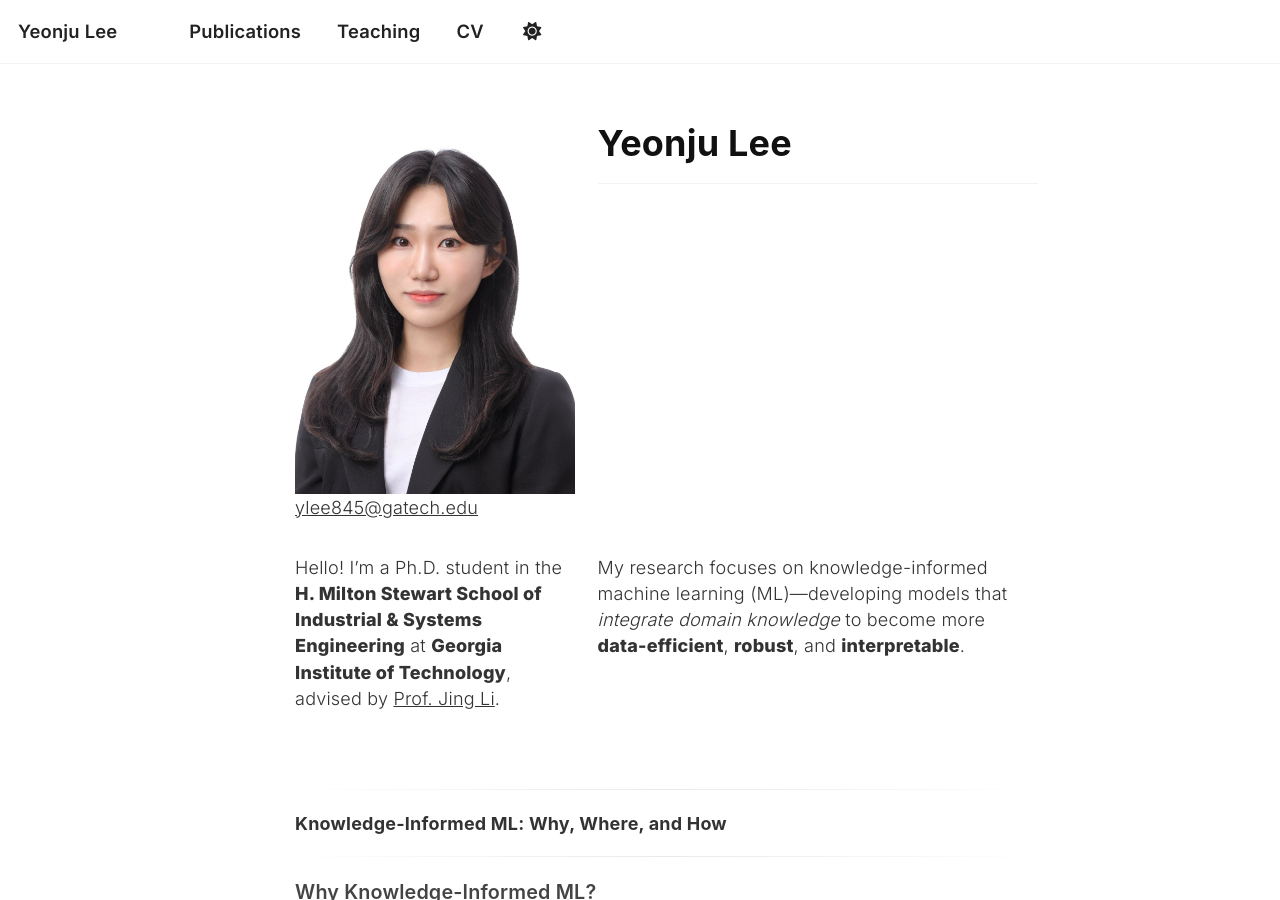
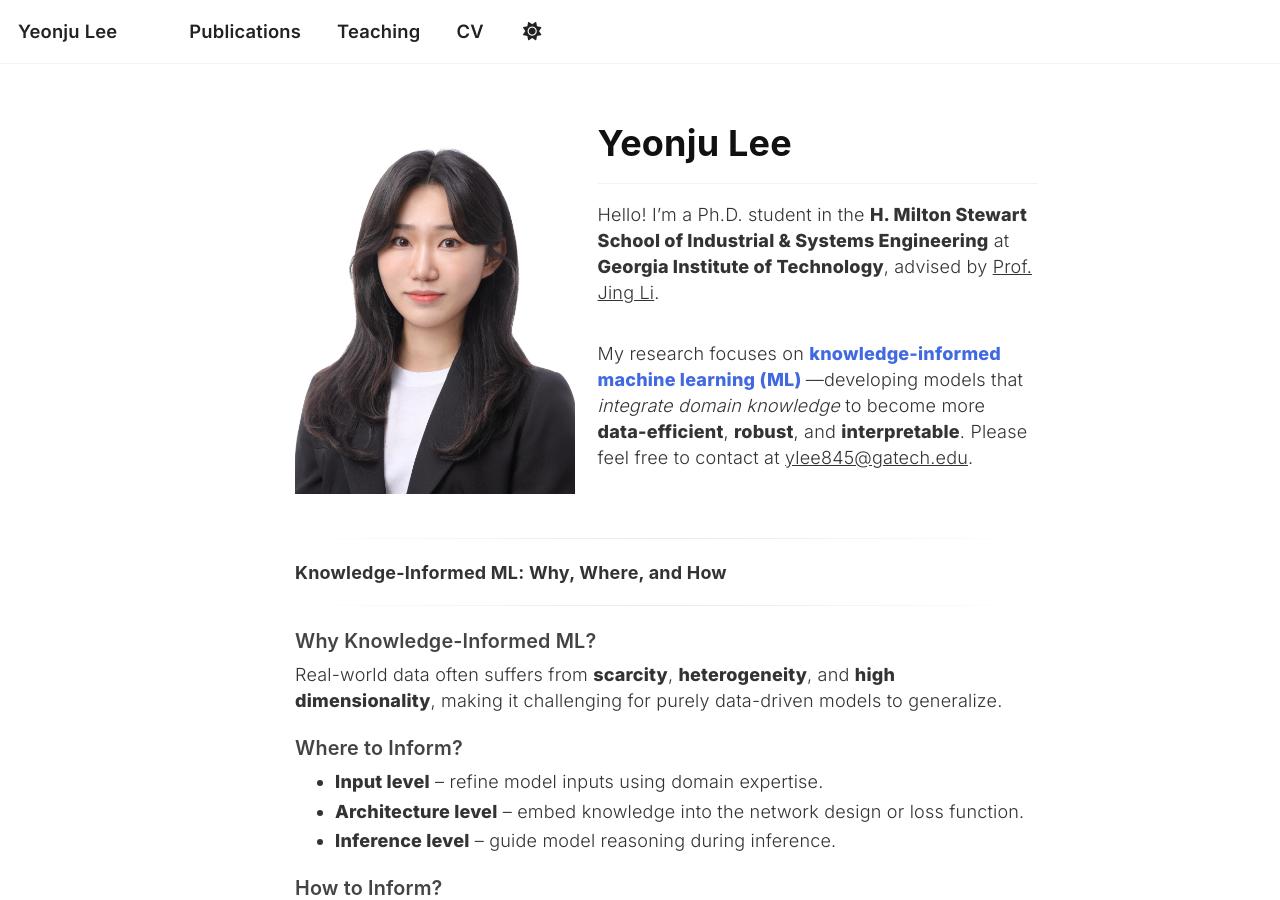
Before and after one commit to ylee845/ylee845.github.io, a Jekyll site: the page built from _pages/about.md, in a window 1280 px wide and 900 px high. Built offline with Jekyll 4.4.1, drawn with Linux system fonts in a browser that asks for light colours; a script that is not in the unit is left out.

Commit message:
Update about.md

```diff
--- a/_pages/about.md
+++ b/_pages/about.md
@@ -140,30 +140,33 @@ h4 {
 </style>
 
 <div class="intro">
-  <div class="profile-container">
-    <img class="intro__img" src="/images/prof_headshot7.jpg" alt="Yeonju Lee Portrait">
-    <p class="email"><a href="mailto:ylee845@gatech.edu">ylee845@gatech.edu</a></p>
-  </div>
+  <img class="intro__img" src="/images/prof_headshot7.jpg" alt="Yeonju Lee Portrait">
 
   <div class="intro__body">
     <h2 class="intro__title">Yeonju Lee</h2>
+
     <p>
-      Hello! I’m a Ph.D. student in the <strong>H. Milton Stewart School of Industrial & Systems Engineering</strong> at
+      Hello! I’m a Ph.D. student in the
+      <strong>H. Milton Stewart School of Industrial & Systems Engineering</strong> at
       <strong>Georgia Institute of Technology</strong>, advised by
       <a href="https://isye.gatech.edu/people/jing-li" target="_blank">Prof. Jing Li</a>.
     </p>
+
     <p>
       My research focuses on
-      <span class="highlight-blue">knowledge-informed machine learning (ML)</span>—developing models that
+      <span style="color:#4169E1; font-weight:700; letter-spacing:0.2px;">
+        knowledge-informed machine learning (ML)
+      </span>
+      —developing models that
       <em>integrate domain knowledge</em> to become more
       <strong>data-efficient</strong>, <strong>robust</strong>, and <strong>interpretable</strong>.
+      Please feel free to contact at
+      <a href="mailto:ylee845@gatech.edu">ylee845@gatech.edu</a>.
     </p>
   </div>
 </div>
 
-
 <hr>
-
 <section class="about-sections">
   <h3>Knowledge-Informed ML: <span class="accent">Why, Where, and How</span></h3>
   <hr class="section-divider">
```
